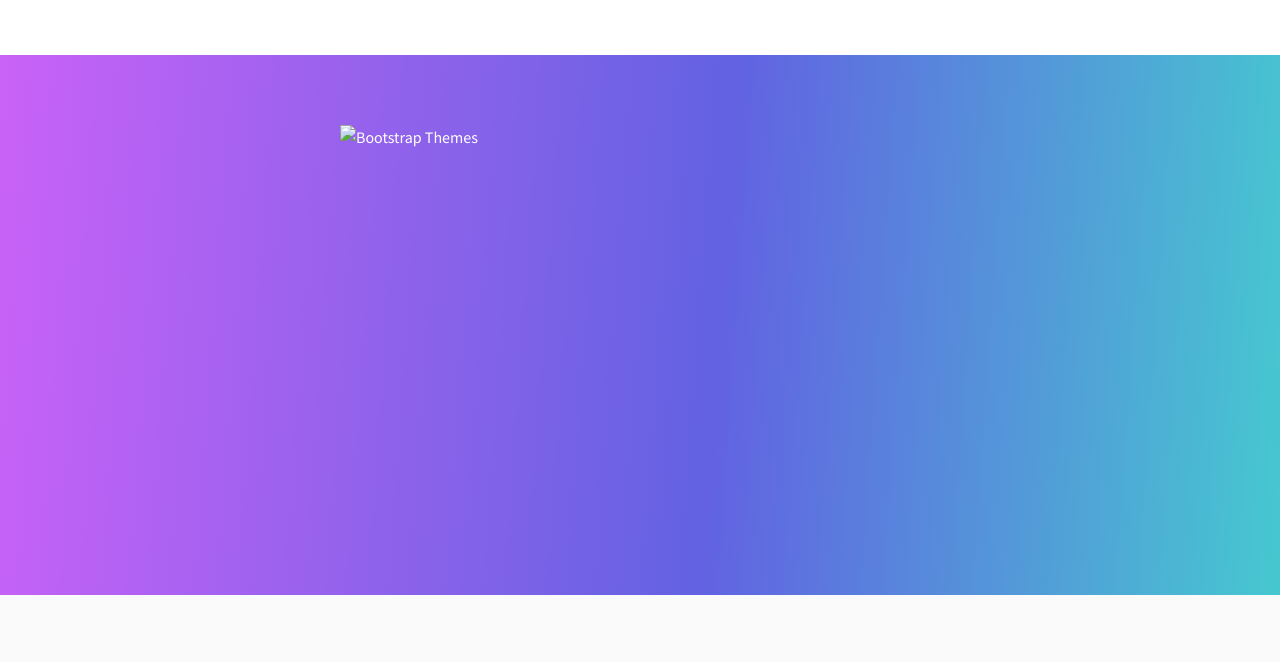
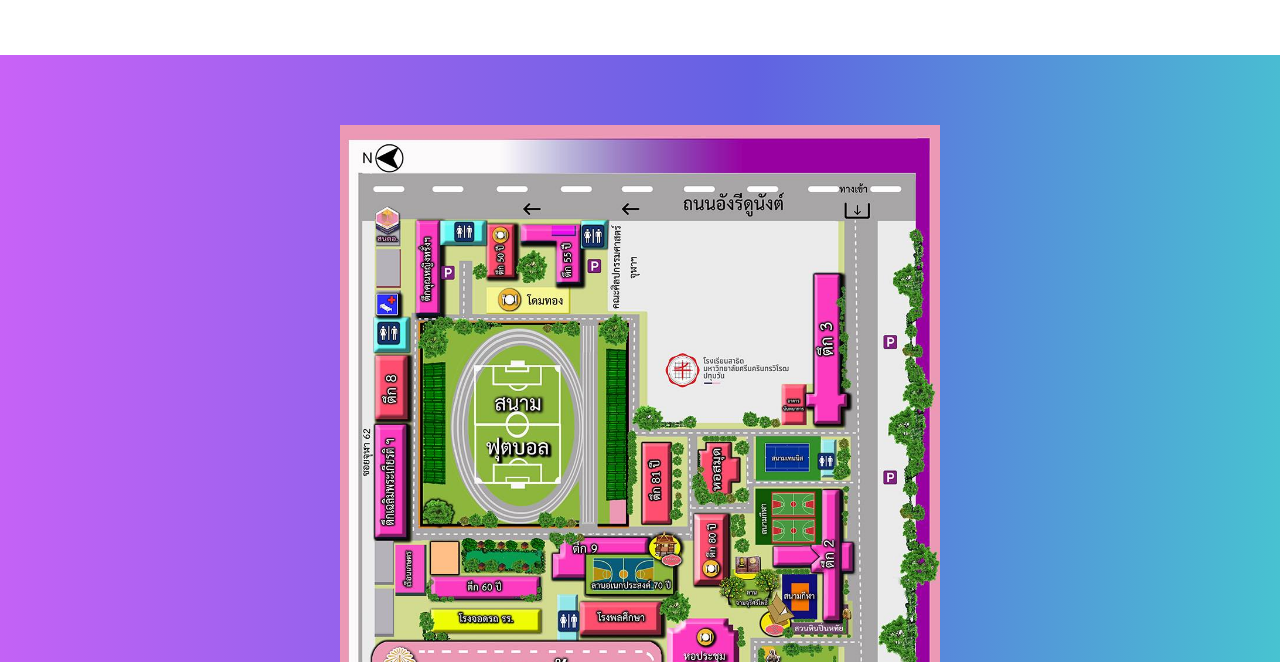
Before and after one commit to ParinyaMoontongdang/Tuplacefinder-Triam-Udom-Suksa-School, a plain HTML site: page index.html in a window 1280 px wide. Shown: the part 131-793 px from the top of the page. Drawn offline with Linux system fonts and the light colour scheme; the site is published under a folder, as on GitHub Pages, so addresses that start at the root find nothing.

Commit message:
del / on line 42

```diff
--- a/index.html
+++ b/index.html
@@ -39,7 +39,7 @@
   <!-- Header Starts -->
   <section id="Banner" class="content-section">
       <div class=" container px-4 mx-auto">
-      <img src="/images/tu_map.jpg" class="d-block mx-lg-auto img-fluid mx-auto" alt="Bootstrap Themes" width="600" height="400"
+      <img src="images/tu_map.jpg" class="d-block mx-lg-auto img-fluid mx-auto" alt="Bootstrap Themes" width="600" height="400"
         loading="lazy">
     </div>
     <div class="overlay"></div>
```
